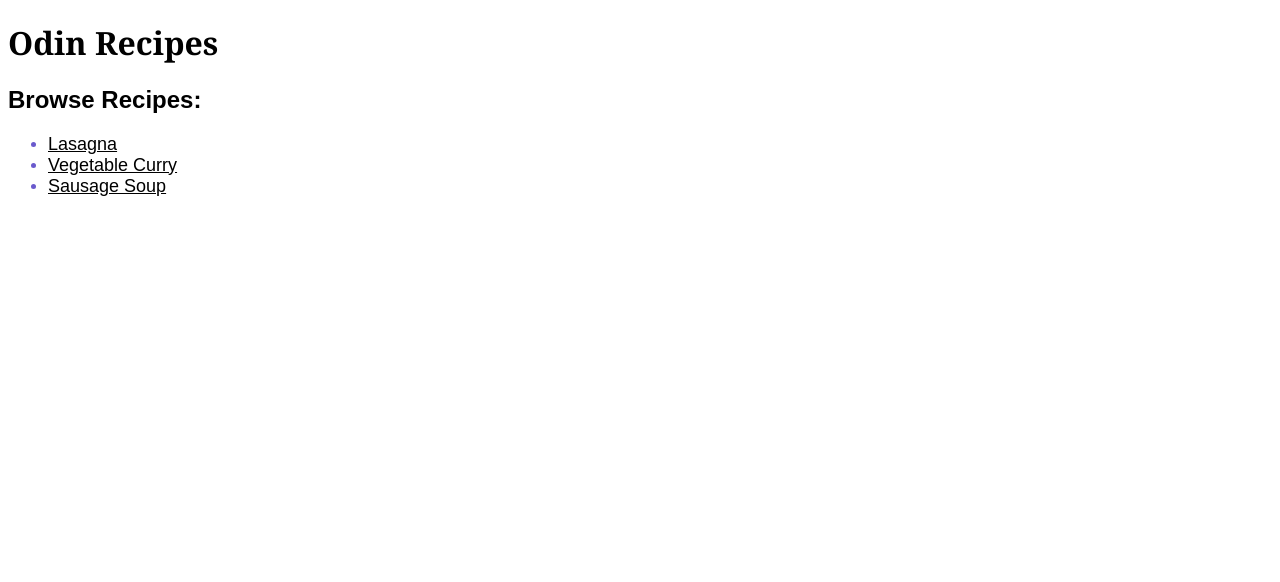
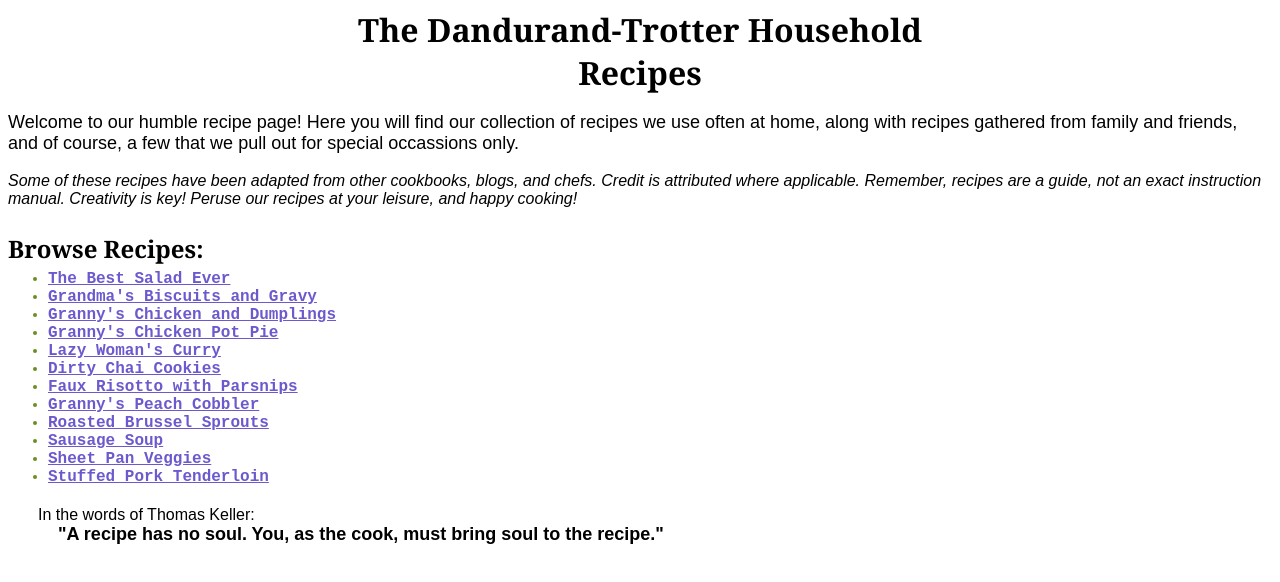
Before and after one commit to okokapi/odin-recipes, a plain HTML site: page index.html in a window 1280 px wide. Drawn offline with Linux system fonts and the light colour scheme.

Commit message:
Add additional recipes and apply new CSS styles

```diff
--- a/index.html
+++ b/index.html
@@ -6,12 +6,30 @@
         <link rel="stylesheet" href="style.css">
     </head>
     <body>
-        <h1 class="header">Odin Recipes</h1>
-        <h2 class="subheader">Browse Recipes:</h2>
+        <h1 class="header">The Dandurand-Trotter Household Recipes</h1>
+        <p class="intro">Welcome to our humble recipe page! Here you will find our collection of recipes we use often
+            at home, along with recipes gathered from family and friends, and of course, a few that we pull
+            out for special occassions only.
+        </p>
+        <p class="details">Some of these recipes have been adapted from other cookbooks, blogs, and chefs. Credit is attributed
+            where applicable. Remember, recipes are a guide, not an exact instruction manual. Creativity is key!
+            Peruse our recipes at your leisure, and happy cooking!</p>
+        <h3 class="subheader">Browse Recipes:</h3>
         <ul>
-            <li class="link"><a href="recipes/lasagna.html">Lasagna</a></li>
-            <li class="link"><a href="recipes/curry.html">Vegetable Curry</a></li>
-            <li class="link"><a href="recipes/sausage-soup.html">Sausage Soup</a></li>
+            <li><a class="link" href="recipes/best-salad-ever.html">The Best Salad Ever</a></li>
+            <li><a class="link" href="recipes/biscuits-and-gravy.html">Grandma's Biscuits and Gravy</a></li>
+            <li><a class="link" href="recipes/chicken-and-dumplings.html">Granny's Chicken and Dumplings</a></li>
+            <li><a class="link" href="recipes/chicken-pot-pie.html">Granny's Chicken Pot Pie</a></li>
+            <li><a class="link" href="recipes/curry.html">Lazy Woman's Curry</a></li>
+            <li><a class="link" href="recipes/dirty-chai-cookies.html">Dirty Chai Cookies</a></li>
+            <li><a class="link" href="recipes/faux-risotto-with-parsnips.html">Faux Risotto with Parsnips</a></li>
+            <li><a class="link" href="recipes/peach-cobbler.html">Granny's Peach Cobbler</a></li>
+            <li><a class="link" href="recipes/roasted-brussel-sprouts.html">Roasted Brussel Sprouts</a></li>
+            <li><a class="link" href="recipes/sausage-soup.html">Sausage Soup</a></li>
+            <li><a class="link" href="recipes/sheet-pan-vegetables.html">Sheet Pan Veggies</a></li>
+            <li><a class="link" href="recipes/stuffed-pork-tenderloin.html">Stuffed Pork Tenderloin</a></li>
         </ul>
+        <p class="special">In the words of Thomas Keller: <span class="quote">"A recipe has no soul. You, as the cook, must bring
+            soul to the recipe."</span></p>
     </body>
 </html>
--- a/style.css
+++ b/style.css
@@ -4,29 +4,50 @@
     color: black;
 }
 
-h1 {
+.header {
     font-family: Georgia, 'Times New Roman', Times, serif;
     font-size: 32px;
     font-weight: 800;
+    text-align: center;
+    width: 600px;
+    margin: auto;
 }
+
+ul,
+ol {
+    margin-top: 5px;
+}
+
 
 .subheader {
     font-size: 24px;
     font-weight: bold;
+    font-family: Georgia, 'Times New Roman', Times, serif;
+    margin-bottom: 5px;
 }
 
-ul .link {
-    color: slateblue;
-    font-family: 'Courier New', Courier, monospace;
+.details {
+    font-size: 16px;
+    font-style: oblique;
 }
 
-.ingredients{
+a.link,
+a.link:link {
+    font-family: 'Courier New', Courier, monospace;
+    font-size: 16px;
+    color: slateblue;
+}
+
+a.link:hover {
+    color: blue;
+}
+
+li {
+    color: olivedrab;
+    font-weight: 100;
     font-family: 'Courier New', Courier, monospace;
     font-weight: bold;
-}
-.ingredients li {
-    color: olivedrab;
-    font-weight: 100;
+    font-size: 16px;
 }
 
 img {
@@ -38,7 +59,13 @@ img {
     font-style: italic;
 }
 
-.directions {
-    color: palevioletred;
-    background-color: cornflowerblue;
+span {
+    display: block;
+    font-weight: bold;
+    margin: 0px 20px;
 }
+
+.special {
+    font-size: 16px;
+    margin: 20px 30px;
+}
```
Also changed, not shown: recipes/best-salad-ever.html (added, +51 -0 lines), recipes/biscuits-and-gravy.html (added, +51 -0 lines), recipes/chicken-and-dumplings.html (added), recipes/chicken-pot-pie.html (added), recipes/dirty-chai-cookies.html (added), recipes/faux-risotto-with-parsnips.html (added), recipes/peach-cobbler.html (added), recipes/roasted-brussel-sprouts.html (added), recipes/sheet-pan-vegetables.html (added), recipes/stuffed-pork-tenderloin.html (added).
